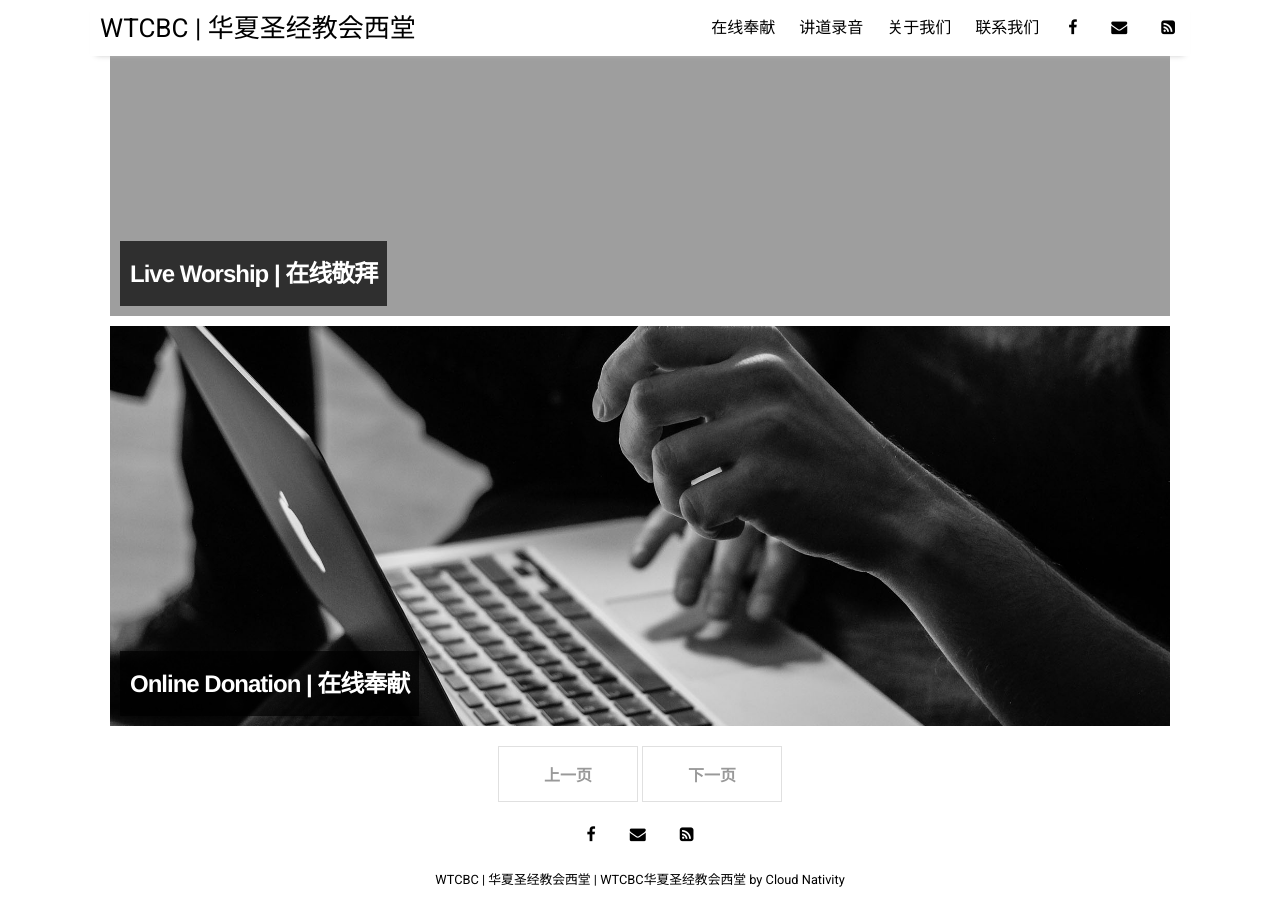
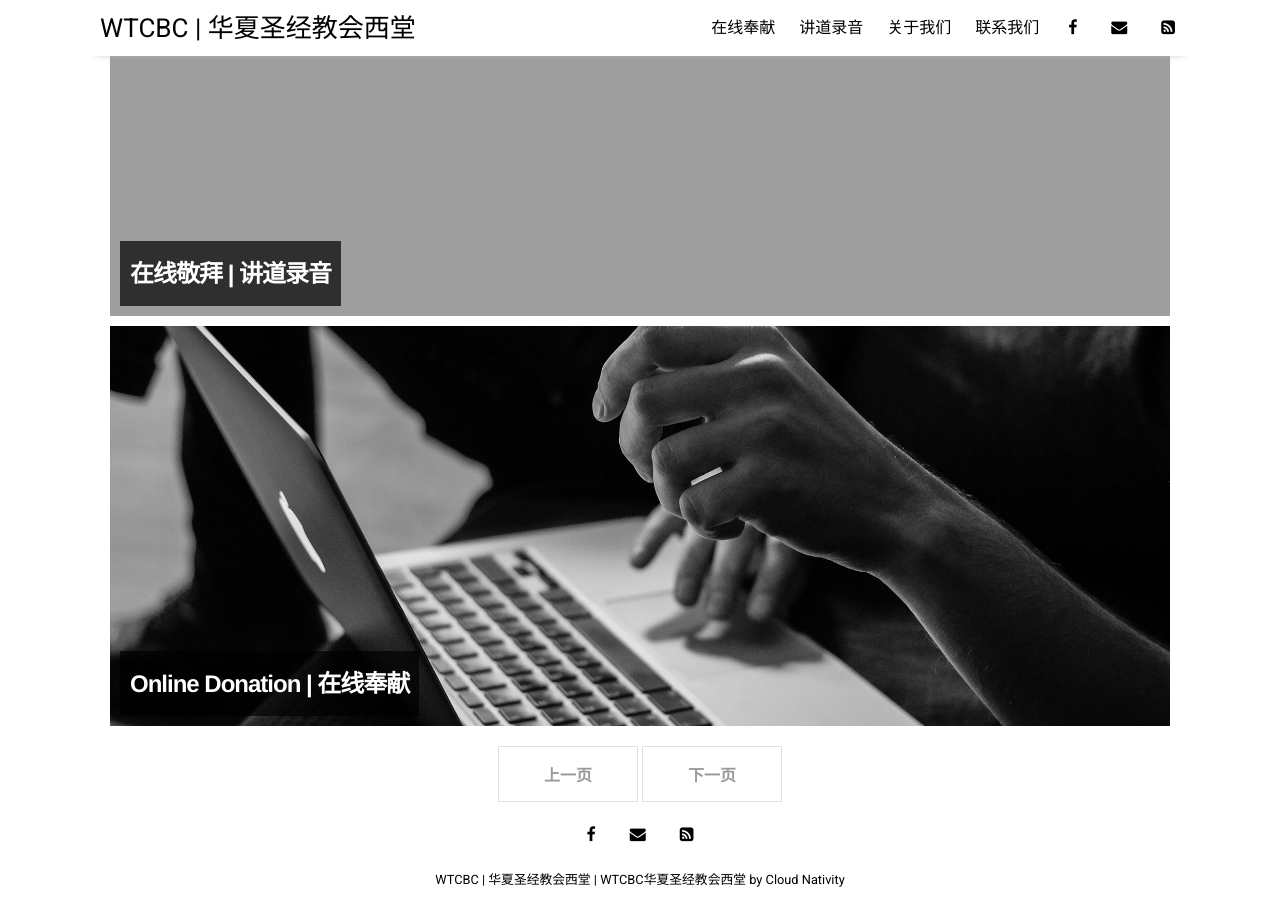
Before and after one commit to wtcbc/wtcbc.github.io, a Jekyll site: the page built from index.html, in a window 1280 px wide and 900 px high, scrolled down 565 px. Built offline with Jekyll 4.4.1, drawn with Linux system fonts in a browser that asks for light colours; nearby versions of some CDN libraries; the list of posts is cut into pages by our own code.

```diff
--- a/_posts/2020-03-14-live-streaming.md
+++ b/_posts/2020-03-14-live-streaming.md
@@ -1,6 +1,6 @@
 ---
 layout: post
-title: "Live Worship | 在线敬拜"
+title: "在线敬拜 | 讲道录音"
 author: "WTCBC"
 categories: live
 tags: [live, streaming]
```
Also changed, not shown: 3 other files.
